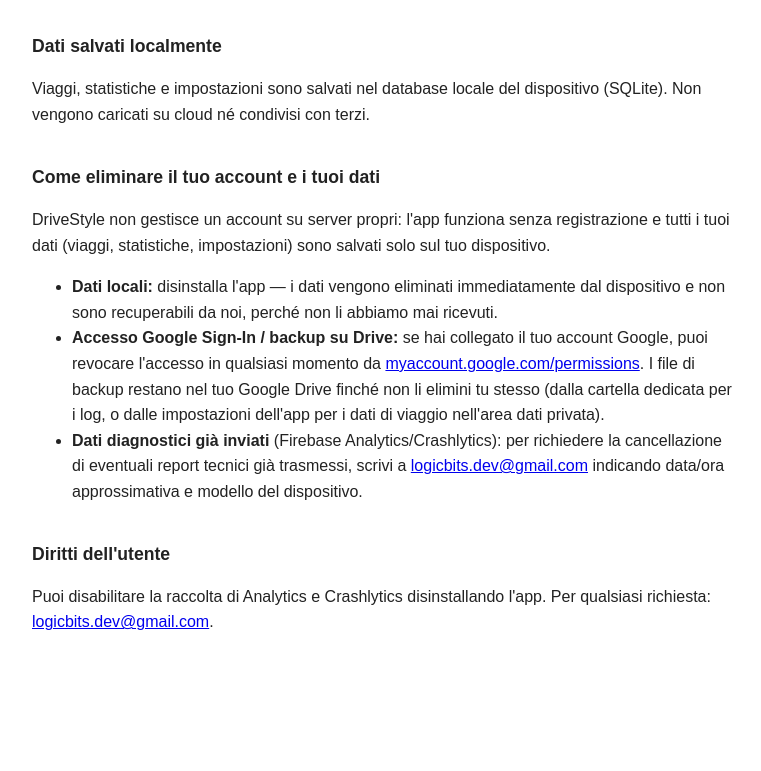
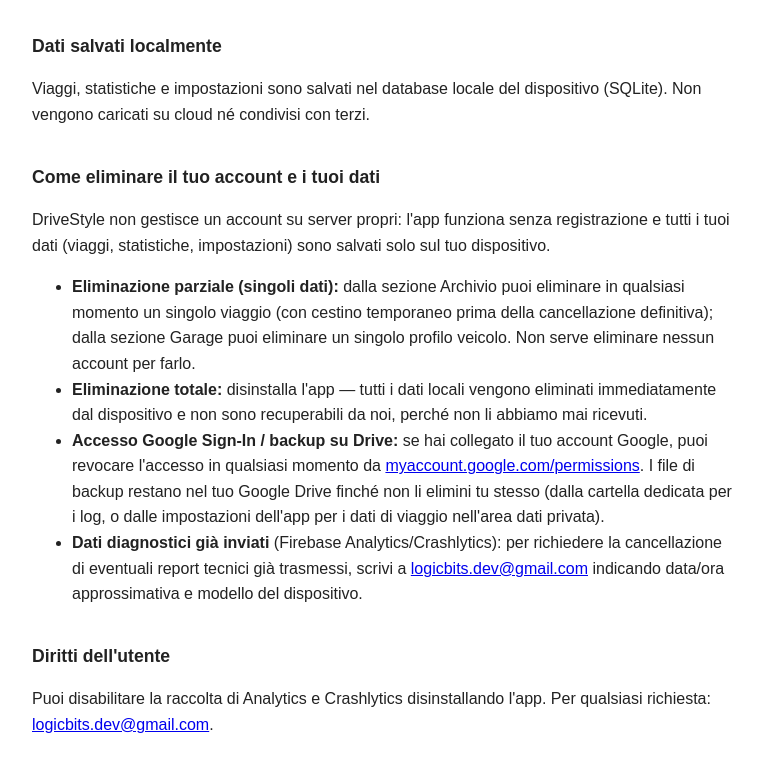
Before and after one commit to Deringer-Git/drivestyle-privacy, a plain HTML site: page index.html in a window 1280 px wide. Shown: the part 1240-2011 px from the top of the page, without its empty margins (258-1019 px from the left). Before the commit the page ends 1915 px from the top, so only its background shows below. Drawn offline with Linux system fonts and the light colour scheme.

Commit message:
docs: aggiungi eliminazione parziale (viaggi/veicoli) alla sezione dati
Why: Play Console chiede separatamente un link per la cancellazione
parziale dei dati senza eliminare l'account; la stessa sezione ora
copre anche questo caso descrivendo le funzioni gia' esistenti in
Archivio e Garage.

```diff
--- a/index.html
+++ b/index.html
@@ -40,7 +40,8 @@
   <h2 id="eliminazione-account">Come eliminare il tuo account e i tuoi dati</h2>
   <p>DriveStyle non gestisce un account su server propri: l'app funziona senza registrazione e tutti i tuoi dati (viaggi, statistiche, impostazioni) sono salvati solo sul tuo dispositivo.</p>
   <ul>
-    <li><strong>Dati locali:</strong> disinstalla l'app — i dati vengono eliminati immediatamente dal dispositivo e non sono recuperabili da noi, perché non li abbiamo mai ricevuti.</li>
+    <li><strong>Eliminazione parziale (singoli dati):</strong> dalla sezione Archivio puoi eliminare in qualsiasi momento un singolo viaggio (con cestino temporaneo prima della cancellazione definitiva); dalla sezione Garage puoi eliminare un singolo profilo veicolo. Non serve eliminare nessun account per farlo.</li>
+    <li><strong>Eliminazione totale:</strong> disinstalla l'app — tutti i dati locali vengono eliminati immediatamente dal dispositivo e non sono recuperabili da noi, perché non li abbiamo mai ricevuti.</li>
     <li><strong>Accesso Google Sign-In / backup su Drive:</strong> se hai collegato il tuo account Google, puoi revocare l'accesso in qualsiasi momento da <a href="https://myaccount.google.com/permissions">myaccount.google.com/permissions</a>. I file di backup restano nel tuo Google Drive finché non li elimini tu stesso (dalla cartella dedicata per i log, o dalle impostazioni dell'app per i dati di viaggio nell'area dati privata).</li>
     <li><strong>Dati diagnostici già inviati</strong> (Firebase Analytics/Crashlytics): per richiedere la cancellazione di eventuali report tecnici già trasmessi, scrivi a <a href="mailto:logicbits.dev@gmail.com">logicbits.dev@gmail.com</a> indicando data/ora approssimativa e modello del dispositivo.</li>
   </ul>
```
